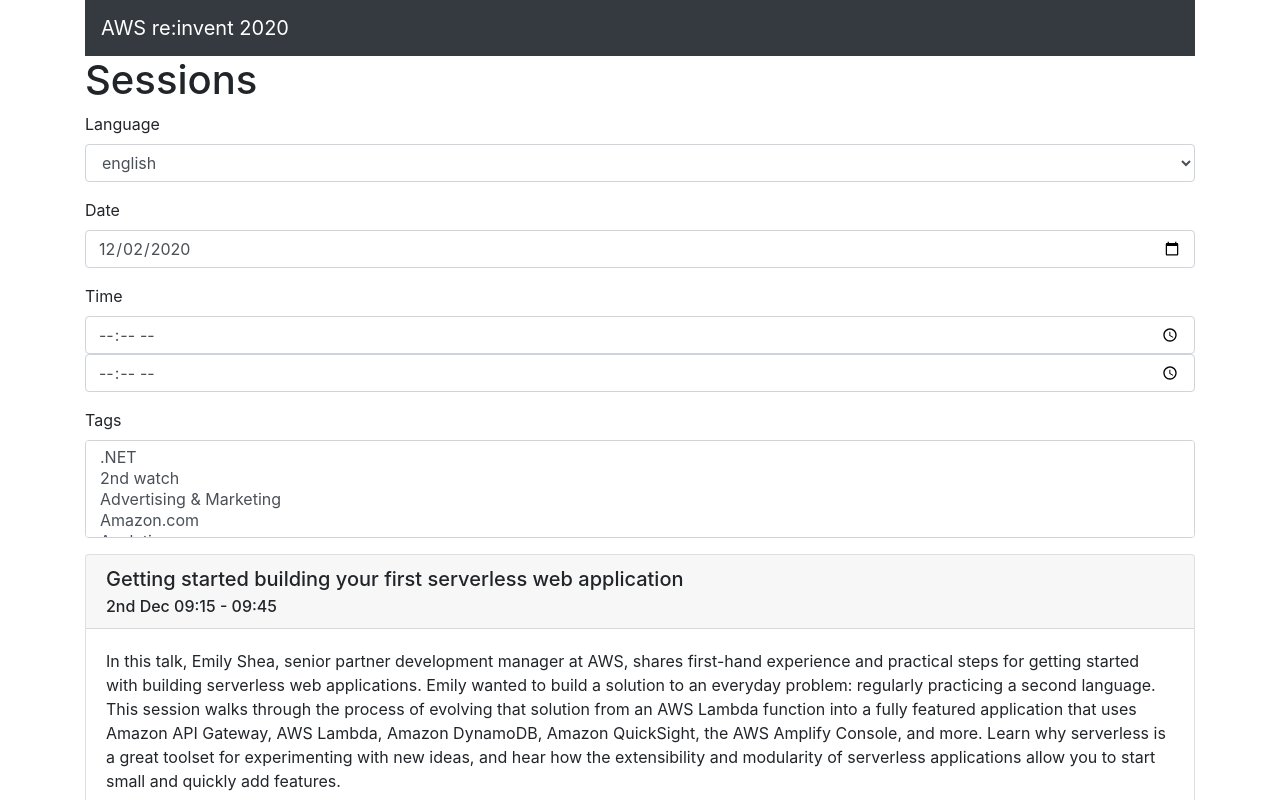
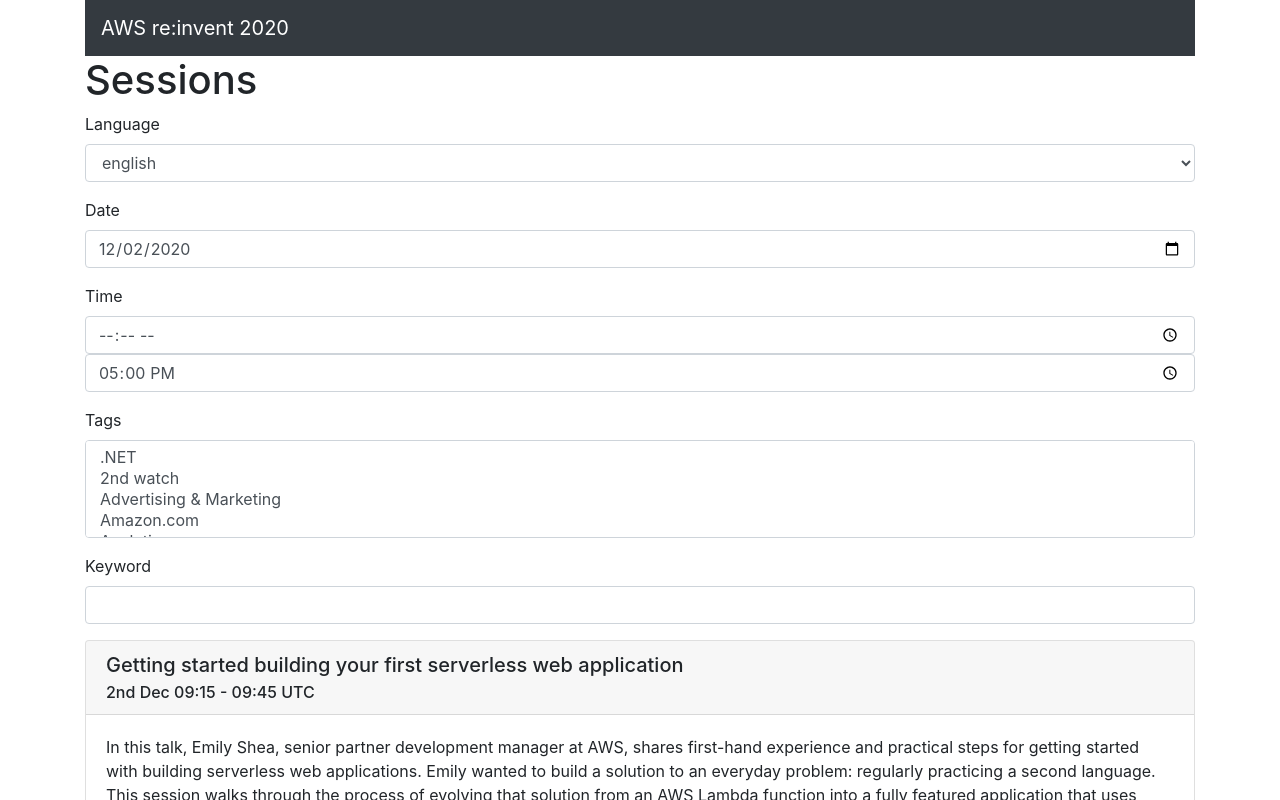
Before and after one commit to PeteLawrence/aws-reinvent-2020-sessions, a React (Create React App) app: page / in a window 1280 px wide. Shown: the top 800 px of the page. Built offline with nearby package versions, Linux system fonts and the light colour scheme.

Commit message:
Added support for timezones Added keyword filter

```diff
--- a/src/App.js
+++ b/src/App.js
@@ -1,4 +1,3 @@
-import logo from './logo.svg';
 import './App.css';
 
 import Container from 'react-bootstrap/Container';
--- a/src/pages/SessionsPage.js
+++ b/src/pages/SessionsPage.js
@@ -1,13 +1,17 @@
 import React from 'react';
 import dayjs from 'dayjs';
-import Card from 'react-bootstrap/Card';
-import Badge from 'react-bootstrap/Badge';
-import { Form } from 'react-bootstrap';
+import { Badge, Card, Form } from 'react-bootstrap';
 
 const data = require('../data/schedule.json');
 
 var advancedFormat = require('dayjs/plugin/advancedFormat');
-dayjs.extend(advancedFormat)
+var objectSupport = require('dayjs/plugin/objectSupport');
+var utc = require('dayjs/plugin/utc');
+var timezone = require('dayjs/plugin/timezone')
+dayjs.extend(advancedFormat);
+dayjs.extend(objectSupport);
+dayjs.extend(utc);
+dayjs.extend(timezone);
 
 class SessionsPage extends React.Component {
 
@@ -16,10 +20,11 @@
 
     this.state = {
       language: 'english',
-      startTime: 9,
-      endTime: 17,
+      startTime: '9:00',
+      endTime: '17:00',
       date: '2020-12-02',
-      tags: this.getTags()
+      tags: this.getTags(),
+      keyword: ''
     };
   }
 
@@ -78,7 +83,14 @@
       // Time filter
       if (this.state.startTime && this.state.endTime) {
         let sessionStart = dayjs.unix(session.schedulingData.start.timestamp);
-        if (sessionStart.format('H') < parseInt(this.state.startTime) || sessionStart.format('H') > parseInt(this.state.endTime)) {
+
+        let startTimeParts = this.state.startTime.split(':');
+        let filterStart = dayjs({ year: sessionStart.year(), month: sessionStart.month(), day: sessionStart.date(), hour: startTimeParts[0], minute: startTimeParts[1] });
+
+        let endTimeParts = this.state.endTime.split(':');
+        let filterEnd = dayjs({ year: sessionStart.year(), month: sessionStart.month(), day: sessionStart.date(), hour: endTimeParts[0], minute: endTimeParts[1] });
+
+        if (sessionStart.isBefore(filterStart) || sessionStart.isAfter(filterEnd)) {
           continue;
         }
       }
@@ -92,6 +104,14 @@
         }
       }
       if (!match) continue;
+
+      // Keyword filter
+      if (this.state.keyword) {
+        let re = new RegExp(this.state.keyword,"i");
+        if (!session.name.match(re)) {
+          continue;
+        }
+      }
 
       sessions.push(session);
     }
@@ -110,7 +130,7 @@
         <Card className="mb-3">
           <Card.Header>
             <Card.Title>{ session.name }</Card.Title>
-            <Card.Subtitle>{ sessionStart.format('Do MMM HH:mm') } - { sessionEnd.format('HH:mm') }</Card.Subtitle>
+            <Card.Subtitle>{ sessionStart.format('Do MMM HH:mm') } - { sessionEnd.format('HH:mm z') }</Card.Subtitle>
           </Card.Header>
           <Card.Body>
             <div dangerouslySetInnerHTML={{ __html: session.description }} />
@@ -166,6 +186,12 @@
     });
   }
 
+  handleKeywordChange(event) {
+    this.setState({
+      keyword: event.target.value
+    });
+  }
+
 
   /**
    * Renders the Marker component
@@ -191,8 +217,8 @@
 
           <Form.Group>
             <Form.Label>Time</Form.Label>
-            <Form.Control type="time" defaultValue="9" onChange={ this.handleStartTimeChange.bind(this)} />
-            <Form.Control type="time" defaultValue="17" onChange={ this.handleEndTimeChange.bind(this)}/>
+            <Form.Control type="time" defaultValue="9:00" onChange={ this.handleStartTimeChange.bind(this)} />
+            <Form.Control type="time" defaultValue="17:00" onChange={ this.handleEndTimeChange.bind(this)}/>
           </Form.Group>
 
           <Form.Group>
@@ -200,6 +226,11 @@
             <Form.Control as="select" ref="tags" onChange={this.handleTagChange.bind(this)} multiple >
               { this.getTags().map(tag => ( <option>{ tag }</option> ) ) }
             </Form.Control>
+          </Form.Group>
+
+          <Form.Group>
+            <Form.Label>Keyword</Form.Label>
+            <Form.Control type="search" onChange={this.handleKeywordChange.bind(this)} multiple ></Form.Control>
           </Form.Group>
         </Form>
 
```
